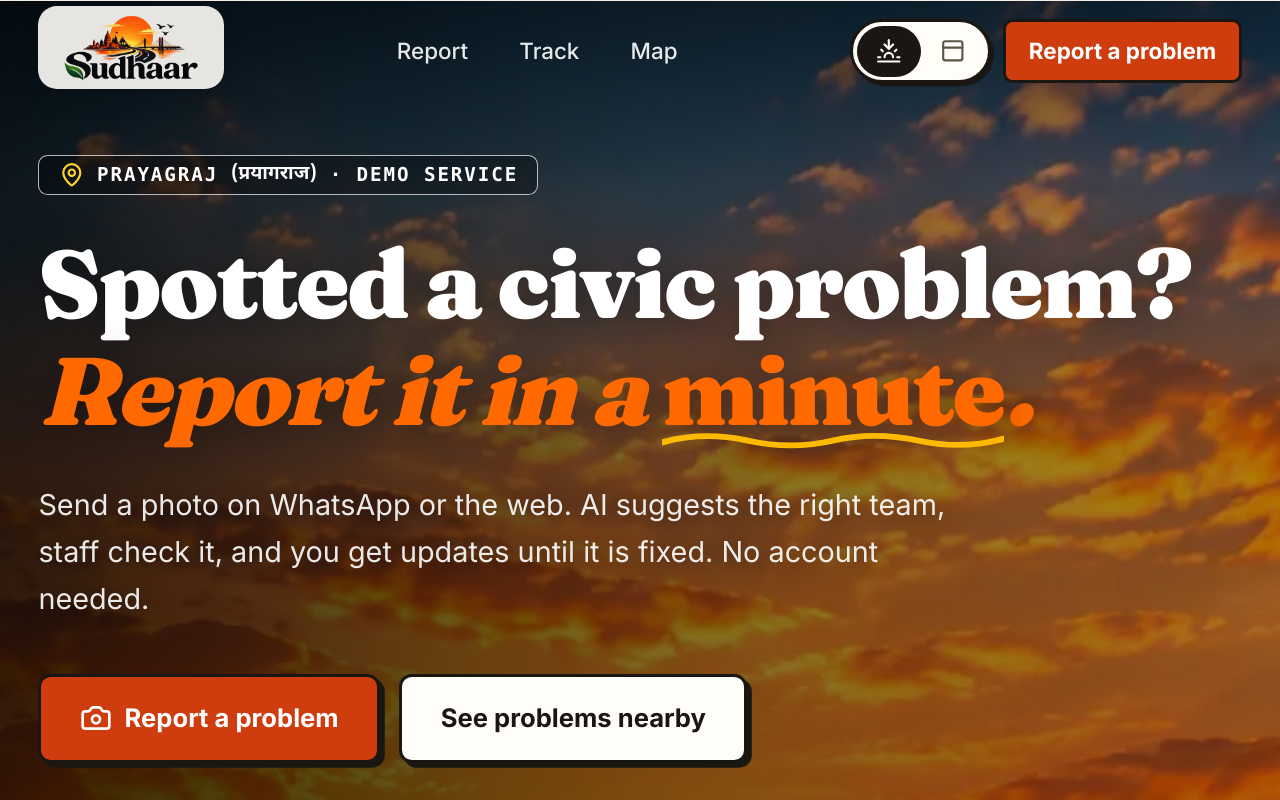
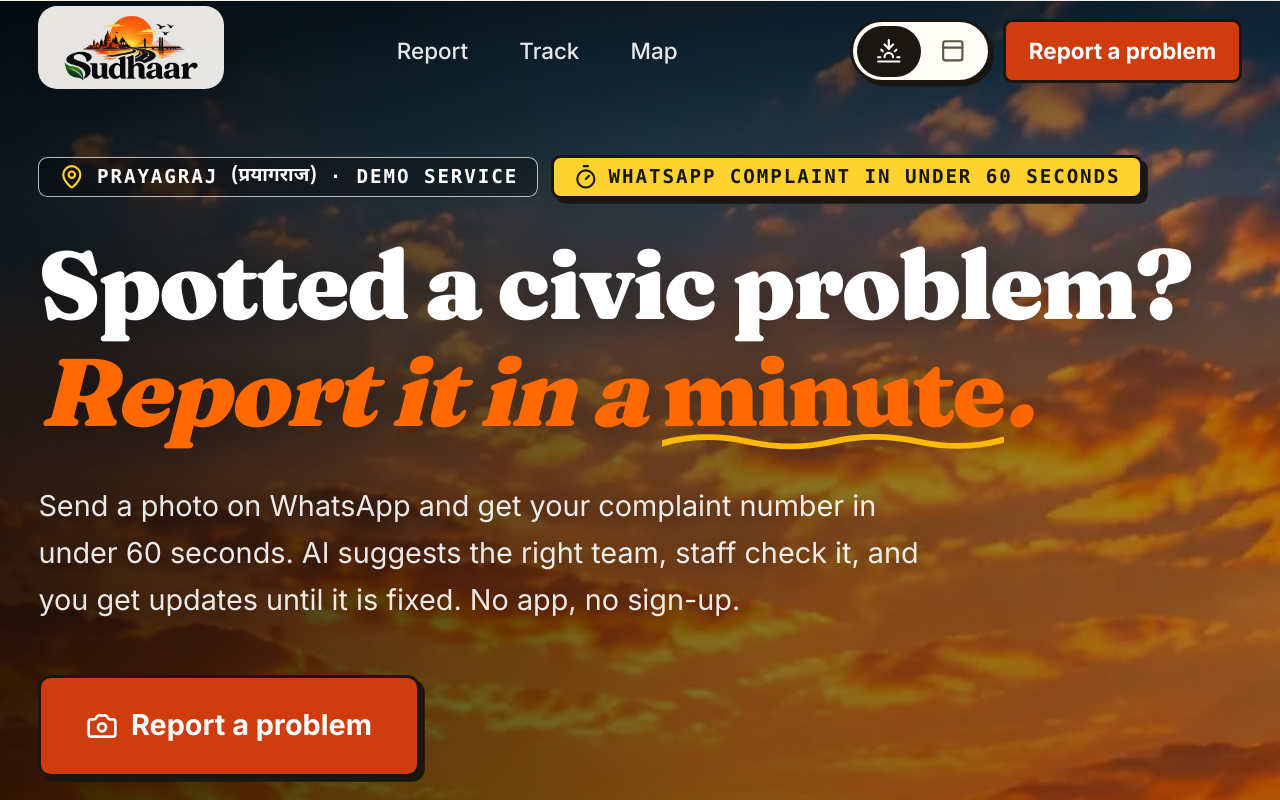
Before and after one commit to im-gozmit/civicOS, a Next.js app: page / in a window 1280 px wide. Shown: the top 800 px of the page. Built offline with nearby package versions, Linux system fonts and the light colour scheme; no server answers; the database is empty.

Commit message:
Home: End to end steps (Citizen, AI, Staff, Verified) and a 60-second WhatsApp promise band; hero leads with WhatsApp

```diff
--- a/src/app/(site)/page.tsx
+++ b/src/app/(site)/page.tsx
@@ -12,8 +12,10 @@ import {
   Lock,
   MapPin,
   MessageCircle,
+  Send,
   ShieldCheck,
   Sparkles,
+  Timer,
   Trash2,
   UserCheck,
   Waves,
@@ -46,9 +48,14 @@ export default function Home() {
 
         <div className="container-page relative grid min-h-[36rem] items-end gap-10 pt-24 lg:grid-cols-[1.2fr_0.8fr]">
           <div className="animate-rise self-center pb-14 lg:pb-20">
+            <div className="flex flex-wrap items-center gap-2">
             <p className="hero-pill inline-flex items-center gap-2 rounded-md border border-white/70 bg-black/30 px-3 py-1 font-mono text-xs font-bold uppercase tracking-widest text-white backdrop-blur-sm">
               <MapPin className="h-4 w-4 text-amber-300" /> Prayagraj <span lang="hi" className="font-[family-name:var(--font-deva)] normal-case tracking-normal">(प्रयागराज)</span> &middot; demo service
             </p>
+            <p className="inline-flex items-center gap-1.5 rounded-md border-2 border-slate-900 bg-amber-300 px-3 py-1 font-mono text-xs font-black uppercase tracking-widest text-slate-900 shadow-[3px_3px_0_0_var(--ink)]">
+              <Timer className="h-4 w-4" /> WhatsApp complaint in under 60 seconds
+            </p>
+          </div>
             <h1 className="hero-h1 mt-6 text-5xl font-black leading-[0.98] text-white [text-shadow:0_2px_24px_rgb(0_0_0/0.35)] sm:text-6xl lg:text-7xl">
               Spotted a civic problem?
               <span className="hero-accent mt-2 block italic text-orange-500">
@@ -63,23 +70,19 @@ export default function Home() {
               </span>
             </h1>
             <p className="hero-sub mt-7 max-w-xl text-lg leading-relaxed text-white/90 [text-shadow:0_1px_12px_rgb(0_0_0/0.5)]">
-              Send a photo on WhatsApp or the web. AI suggests the right team, staff check it, and you get updates until it is fixed.
-              No account needed.
+              Send a photo on WhatsApp and get your complaint number in under 60 seconds. AI suggests the right team, staff check it,
+              and you get updates until it is fixed. No app, no sign-up.
             </p>
 
             <div className="mt-8 flex flex-col gap-3 sm:flex-row">
-              <Link href="/report" className="btn btn-primary px-6 py-3.5 text-base">
-                <Camera className="h-5 w-5" /> Report a problem
+              {wa ? (
+                <a href={wa} className="btn btn-whatsapp px-7 py-4 text-lg">
+                  <MessageCircle className="h-6 w-6" /> Report on WhatsApp <span className="rounded bg-slate-900 px-1.5 py-0.5 font-mono text-xs text-white">60s</span>
+                </a>
+              ) : null}
+              <Link href="/report" className={wa ? "btn btn-secondary px-6 py-4 text-base" : "btn btn-primary px-7 py-4 text-lg"}>
+                <Camera className="h-5 w-5" /> {wa ? "Use the website instead" : "Report a problem"}
               </Link>
-              {wa ? (
-                <a href={wa} className="btn btn-whatsapp px-6 py-3.5 text-base">
-                  <MessageCircle className="h-5 w-5" /> Report on WhatsApp
-                </a>
-              ) : (
-                <a href="#map" className="btn btn-secondary px-6 py-3.5 text-base">
-                  See problems nearby
-                </a>
-              )}
             </div>
 
             <ul className="hero-trust mt-8 flex flex-wrap gap-x-6 gap-y-2 text-sm text-white/90">
@@ -131,27 +134,79 @@ export default function Home() {
         <IssueMap />
       </section>
 
-      {/* ---------- How it works ---------- */}
-      <section className="container-page py-10" aria-labelledby="how-title">
-        <p className="eyebrow">How it works</p>
-        <h2 id="how-title" className="mt-1 max-w-2xl text-3xl font-bold text-slate-900">From a photo to a fix, in four steps</h2>
-        <ol className="mt-8 grid gap-4 sm:grid-cols-2 lg:grid-cols-4">
+      {/* ---------- How it works: end to end ---------- */}
+      <section id="how" className="container-page scroll-mt-24 py-12" aria-labelledby="how-title">
+        <p className="eyebrow">End to end</p>
+        <h2 id="how-title" className="mt-3 max-w-4xl text-4xl font-black leading-[1.05] text-slate-900 sm:text-5xl">
+          Citizen <span className="text-teal-600">&rarr;</span> AI <span className="text-teal-600">&rarr;</span> Staff <span className="text-teal-600">&rarr;</span>{" "}
+          <span className="italic text-teal-600">Verified.</span>
+        </h2>
+        <ol className="mt-10 grid gap-4 sm:grid-cols-2 lg:grid-cols-5">
           {[
-            { Icon: Camera, title: "Send a photo", text: "Take a picture of the problem and share where it is. WhatsApp or the website, in English or हिन्दी." },
-            { Icon: Sparkles, title: "AI reads it", text: "It checks the photo, writes a short summary and suggests which team should handle it." },
-            { Icon: UserCheck, title: "Staff verify", text: "A person confirms or corrects the team. Nothing is promised to you before that." },
-            { Icon: Bell, title: "You get updates", text: "A message each time the status changes, and a link to follow progress until it is closed." },
-          ].map(({ Icon, title, text }, i) => (
-            <li key={title} className="card card-pad relative">
-              <span className="absolute right-5 top-4 font-display text-5xl font-extrabold text-slate-100">{i + 1}</span>
-              <span className="flex h-11 w-11 items-center justify-center rounded-xl bg-teal-50 text-teal-700">
-                <Icon className="h-5 w-5" />
-              </span>
-              <h3 className="mt-4 text-lg font-bold text-slate-900">{title}</h3>
-              <p className="mt-1.5 text-sm leading-relaxed text-slate-600">{text}</p>
+            { Icon: Camera, text: "Citizen uploads photo, voice, location" },
+            { Icon: Sparkles, text: "AI understands and classifies the issue" },
+            { Icon: UserCheck, text: "AI suggests the team, staff verify it" },
+            { Icon: Bell, text: "Staff resolve it and upload proof" },
+            { Icon: ShieldCheck, text: "AI checks the repair, a person closes the loop" },
+          ].map(({ Icon, text }, i) => (
+            <li
+              key={text}
+              className="group relative rounded-xl border-2 border-slate-900 bg-[var(--paper)] p-5 shadow-[4px_4px_0_0_var(--ink)] transition duration-300 hover:-translate-y-1 hover:shadow-[6px_8px_0_0_rgb(207_61_15/0.9)]"
+            >
+              <div className="flex items-center justify-between">
+                <span className="font-mono text-sm font-black text-teal-600">{String(i + 1).padStart(2, "0")}</span>
+                <span className="flex h-9 w-9 items-center justify-center rounded-lg bg-teal-50 text-teal-700 transition group-hover:bg-teal-600 group-hover:text-white">
+                  <Icon className="h-4 w-4" />
+                </span>
+              </div>
+              <p className="mt-5 text-base font-medium leading-snug text-slate-800">{text}</p>
+              {i < 4 ? <ArrowRight className="absolute -right-3.5 top-1/2 z-10 hidden h-5 w-5 -translate-y-1/2 rounded-full bg-slate-900 p-0.5 text-white lg:block" aria-hidden /> : null}
             </li>
           ))}
         </ol>
+
+        {/* The 60-second promise */}
+        <div className="mt-8 overflow-hidden rounded-2xl border-2 border-slate-900 bg-slate-900 p-6 text-white shadow-[8px_8px_0_0_rgb(207_61_15/0.9)] sm:p-10">
+          <div className="grid items-center gap-8 lg:grid-cols-[auto_1fr_auto]">
+            <div className="flex items-end gap-3">
+              <span className="font-display text-8xl font-black leading-none text-orange-400 sm:text-9xl">60</span>
+              <span className="pb-3 font-mono text-sm font-bold uppercase leading-tight tracking-widest text-white/80">seconds<br />on WhatsApp</span>
+            </div>
+            <div>
+              <h3 className="text-2xl font-black leading-tight sm:text-3xl">From &ldquo;Hi&rdquo; to a complaint number, before you finish your chai.</h3>
+              <ol className="mt-5 grid gap-3 sm:grid-cols-4">
+                {[
+                  { t: "0:05", label: "Say Hi", Icon: MessageCircle },
+                  { t: "0:20", label: "Send a photo", Icon: Camera },
+                  { t: "0:40", label: "Share your location pin", Icon: MapPin },
+                  { t: "0:60", label: "Get your number and link", Icon: Send },
+                ].map(({ t, label, Icon }) => (
+                  <li key={label} className="rounded-lg border border-white/15 bg-white/5 p-3">
+                    <span className="font-mono text-xs font-bold text-orange-300">{t}</span>
+                    <span className="mt-1 flex items-center gap-2 text-sm font-semibold">
+                      <Icon className="h-4 w-4 shrink-0 text-orange-300" /> {label}
+                    </span>
+                  </li>
+                ))}
+              </ol>
+              <div className="mt-4 h-2 overflow-hidden rounded-full bg-white/10" aria-hidden>
+                <div className="sixty-fill h-full rounded-full bg-gradient-to-r from-amber-300 via-orange-500 to-teal-600" />
+              </div>
+            </div>
+            <div className="flex flex-col gap-2">
+              {wa ? (
+                <a href={wa} className="btn btn-whatsapp px-6 py-3.5 text-base">
+                  <MessageCircle className="h-5 w-5" /> Start on WhatsApp
+                </a>
+              ) : (
+                <Link href="/report" className="btn btn-primary px-6 py-3.5 text-base">
+                  <Camera className="h-5 w-5" /> Report a problem
+                </Link>
+              )}
+              <p className="text-center text-xs text-white/60">No app. No sign-up. Hindi or English.</p>
+            </div>
+          </div>
+        </div>
       </section>
 
       {/* ---------- What you can report ---------- */}
--- a/src/app/globals.css
+++ b/src/app/globals.css
@@ -318,3 +318,22 @@ html[data-view="classic"] .site-header .header-wa {
   filter: blur(7px);
   mix-blend-mode: multiply;
 }
+
+/* The 60-second bar on the home page fills once every few seconds, like a timer running. */
+@keyframes sixty {
+  from {
+    width: 0;
+  }
+  to {
+    width: 100%;
+  }
+}
+.sixty-fill {
+  animation: sixty 6s cubic-bezier(.4, 0, .2, 1) infinite;
+}
+@media (prefers-reduced-motion: reduce) {
+  .sixty-fill {
+    animation: none;
+    width: 100%;
+  }
+}
```
